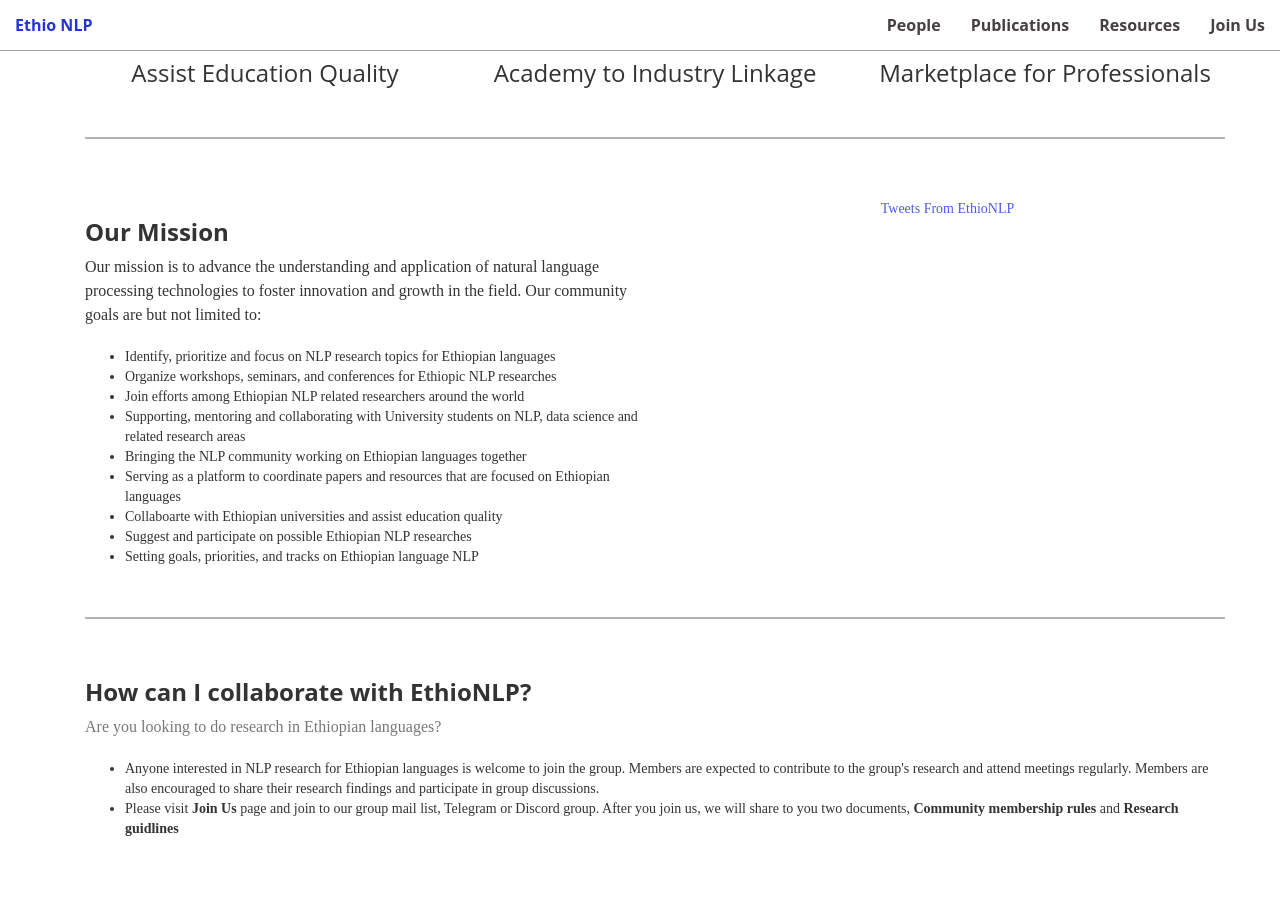
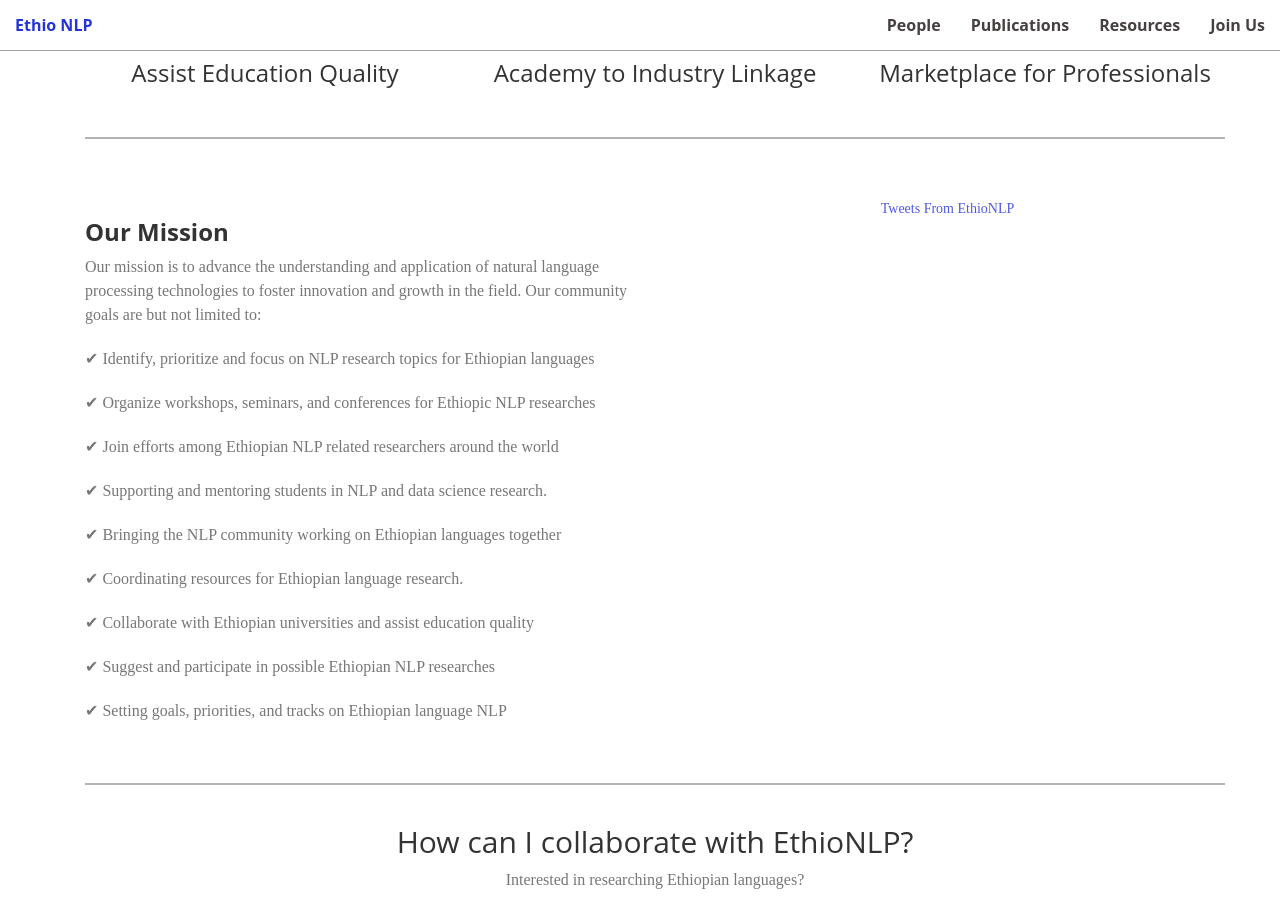
Before and after one commit to EthioNLP/ethionlp.github.io, a Jekyll site: the page built from index.html, in a window 1280 px wide and 900 px high, scrolled down 1381 px. Built offline with Jekyll 4.4.1, drawn with Linux system fonts in a browser that asks for light colours; comment, search, counter and statistics services are not loaded.

Commit message:
small updates

```diff
--- a/_includes/publications.html
+++ b/_includes/publications.html
@@ -22,7 +22,7 @@
       {% assign oldest_paper_year = pub_years | sort | first %}
       {% assign newest_paper_year = pub_years | sort | last %}
 
-      {% for year in (2021..newest_paper_year) reversed %}
+      {% for year in (2023..newest_paper_year) reversed %}
         <li>
           <input type="checkbox">
           <i></i>
--- a/_includes/research-interests.html
+++ b/_includes/research-interests.html
@@ -83,25 +83,28 @@
         <hr style="border: 0.1px solid #b6b2b2 !important; max-width: 100% !important;"><br/><br/>
         <!-- Mission -->
         <div class="row">
-            <div class="col-lg-6">
+            <div class="col-lg-6  text-center">
+                <!-- <h2 class="section-heading">Join us!</h2> -->
+                <!-- QR Code for Telegram -->
                 <h3 class="section-subheading" style="font-weight: bold;">Our Mission</h3>
-                <p>Our mission is to advance the understanding and application of natural language processing technologies to foster innovation and growth in the field. Our community goals are but not limited to:</p>
-                <ul>
-                    <li>Identify, prioritize and focus on NLP research topics for Ethiopian languages</li>
-                    <li>Organize workshops, seminars, and conferences for Ethiopic NLP researches</li>
-                    <li>Join efforts among Ethiopian NLP related researchers around the world </li>
-                    <li>Supporting, mentoring and collaborating with University students on NLP, data science and related research areas</li>
-                    <li>Bringing the NLP community working on Ethiopian languages together</li>
-                    <li>Serving as a platform to coordinate papers and resources that are focused on Ethiopian languages </li>
-                    <li>Collaboarte with Ethiopian universities and assist education quality</li>
-                    <li>Suggest and participate on possible Ethiopian  NLP researches</li>
-                    <li>Setting goals, priorities, and tracks on Ethiopian language NLP</li>
-                </ul>
+                <p class="text-muted">Our mission is to advance the understanding and application of natural language processing technologies to foster innovation and growth in the field. Our community goals are but not limited to:</p>
+                <p class="text-muted">✔  Identify, prioritize and focus on NLP research topics for Ethiopian languages</p>
+                <p class="text-muted">✔  Organize workshops, seminars, and conferences for Ethiopic NLP researches</p>
+                <p class="text-muted">✔  Join efforts among Ethiopian NLP related researchers around the world</p>
+                <p class="text-muted">✔  Supporting and mentoring students in NLP and data science research.</p>
+                <p class="text-muted">✔  Bringing the NLP community working on Ethiopian languages together</p>
+                <p class="text-muted">✔  Coordinating resources for Ethiopian language research.</p>
+                <p class="text-muted">✔  Collaborate with Ethiopian universities and assist education quality</p>
+                <p class="text-muted">✔  Suggest and participate in possible Ethiopian NLP researches</p>
+                <p class="text-muted">✔  Setting goals, priorities, and tracks on Ethiopian language NLP</p>
+                <!-- Button for Google Mailing List -->
             </div>
             <div class="col-lg-6 text-center">
                 <a class="twitter-timeline" data-width="500" data-height="500" href="https://twitter.com/ethionlp?ref_src=twsrc%5Etfw">Tweets From EthioNLP</a>
                 <script async src="https://platform.twitter.com/widgets.js" charset="utf-8"></script>
             </div>
+
+
         </div>
 
         <!-- Vision -->
@@ -116,13 +119,12 @@
 
         <!-- how -->
         <div class="row">
-            <div class="col-lg-12">
-                <h3 class="section-subheading" style="font-weight: bold;">How can I collaborate with EthioNLP? </h3>
-                <p class="text-muted">Are you looking to do research in Ethiopian languages?</p>
-                <ul>
-                    <li>Anyone interested in NLP research for Ethiopian languages is welcome to join the group. Members are expected to contribute to the group's research and attend meetings regularly. Members are also encouraged to share their research findings and participate in group discussions. </li>
-                    <li>Please visit <strong>Join Us</strong> page and join to our group mail list, Telegram or Discord group. After you join us, we will share to you two documents, <strong>Community membership rules</strong> and <strong>Research guidlines</strong> </li>
-                </ul>
+            <div class="col-lg-12  text-center">
+                <h2 class="section-heading  text-center">How can I collaborate with EthioNLP?</h2>
+                <p class="text-muted text-center" style="text-align: center;">Interested in researching Ethiopian languages?</p>
+                <p class="text-muted">Anyone interested in NLP research for Ethiopian languages is welcome to join the group. Members are expected to contribute to the group's research and attend meetings regularly. Members are also encouraged to share their research findings and participate in group discussions. </p>
+                <p class="text-muted">Please visit <strong>Join Us</strong> page and join to our group mail list, Telegram or Discord group. After you join us, we will share to you two documents, <strong>Community membership rules</strong> and <strong>Research guidlines</strong> </p>
+
             </div>
         </div>
 
--- a/_includes/small_contact.html
+++ b/_includes/small_contact.html
@@ -1,9 +1,9 @@
 
-<footer style="background-color: rgb(255, 255, 255); text-align: center;"></br></br>
+<footer style="background-color: rgb(185, 183, 183); text-align: center;"></br></br>
     <div >
-        <a href="https://twitter.com/ethionlp" style="margin-right: 20px;"><i class="fa fa-twitter fa-3x "></i></a>
-        <a href="mailto:ethionlp@googlegroups.com" style="margin-right: 20px;"><i class="fa fa-envelope-o fa-3x "></i></a>
-        <a href="https://github.com/EthioNLP" style="margin-right: 20px;"><i class="fa fa-github fa-3x " ></i></a>
+        <a href="https://twitter.com/ethionlp" style="margin-right: 20px;"><i class="fa fa-twitter fa-2x "></i></a>
+        <a href="mailto:ethionlp@googlegroups.com" style="margin-right: 20px;"><i class="fa fa-envelope-o fa-2x "></i></a>
+        <a href="https://github.com/EthioNLP" style="margin-right: 20px;"><i class="fa fa-github fa-2x " ></i></a>
     </div>
     <h4 style="text-align:center; margin-top: 10px;">  &copy; {{ 'now' | date: "%Y" }} EthioNLP </h4></br></br>
   </footer>
```
Also changed, not shown: styles/css/bootstrap.css.
